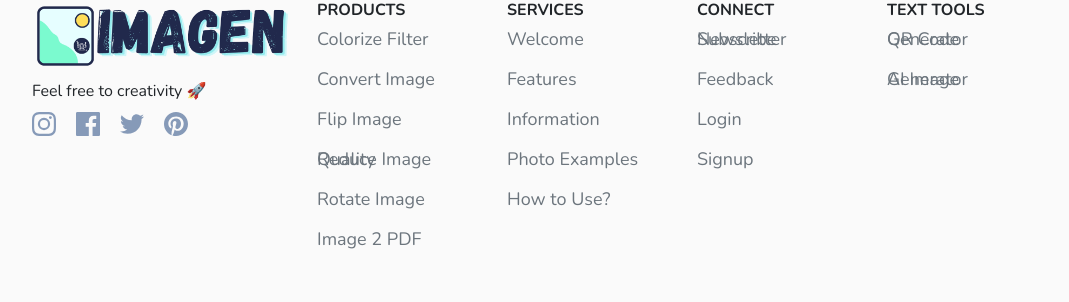
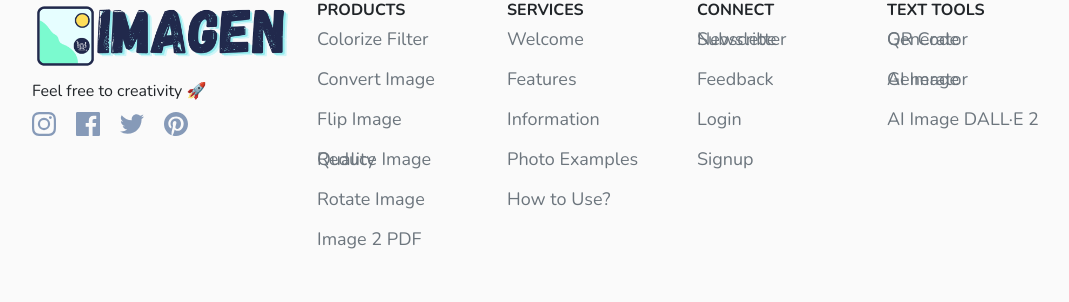
Before and after one commit to amitgirwal/ImaGen, a Django app: page / in a window 1280 px wide. Shown: the part 4560-4862 px from the top of the page, without its empty margins (50-1119 px from the left). Run offline with Django 4.2, Linux system fonts and the light colour scheme; some libraries are stand-ins or nearby versions.

Commit message:
Updated readme file and footer section home page

```diff
--- a/backend/ImaGen/templates/core/footer.html
+++ b/backend/ImaGen/templates/core/footer.html
@@ -157,6 +157,9 @@
           <li class="mb-3">
             <a href="{% url 'image_gen' %}" class="text-reset">AI Image Generator</a>
           </li>
+          <li class="mb-3">
+            <a href="{% url 'image_gen_dalle' %}" class="text-reset">AI Image DALL·E 2 </a>
+          </li>
 
         </ul>
       </div>
```
Also changed, not shown: README.md.
